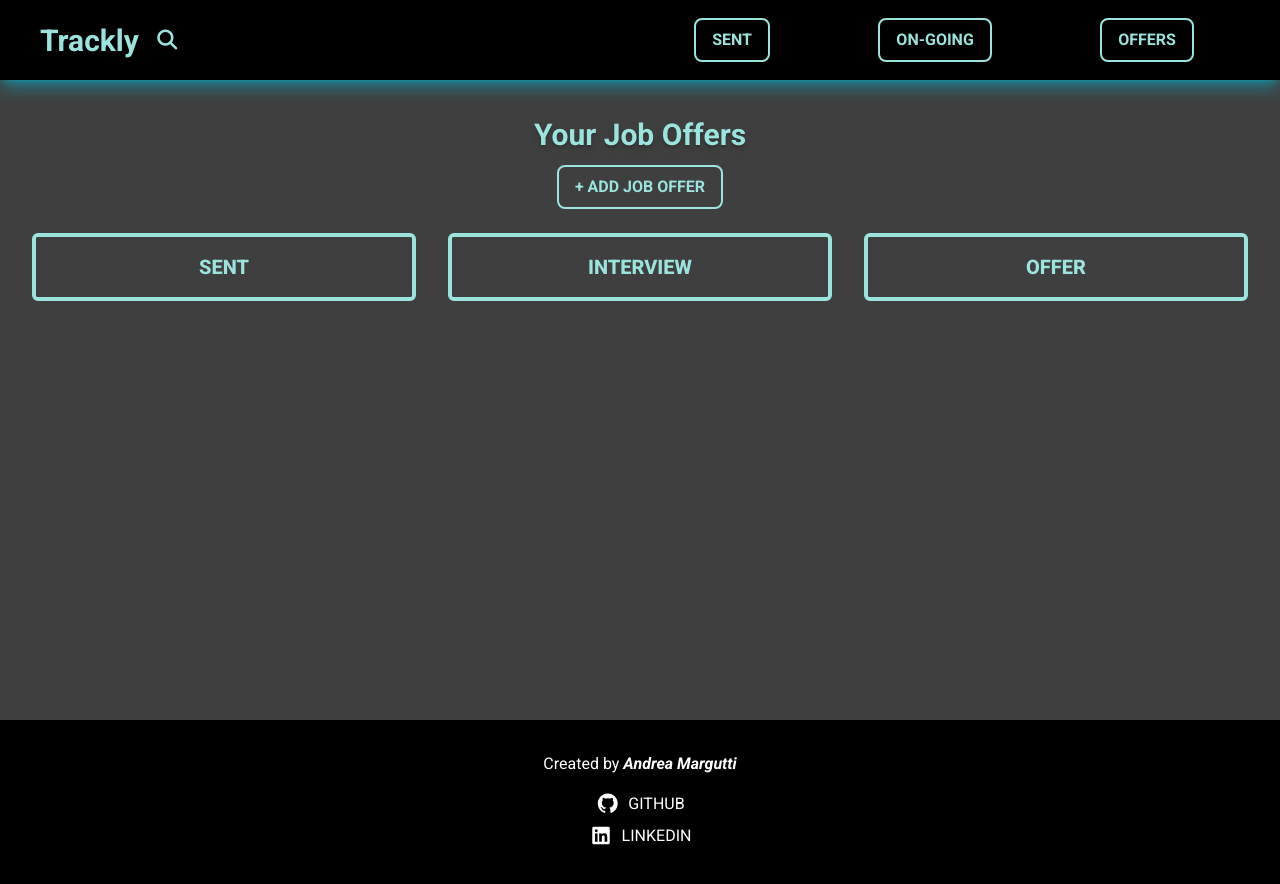
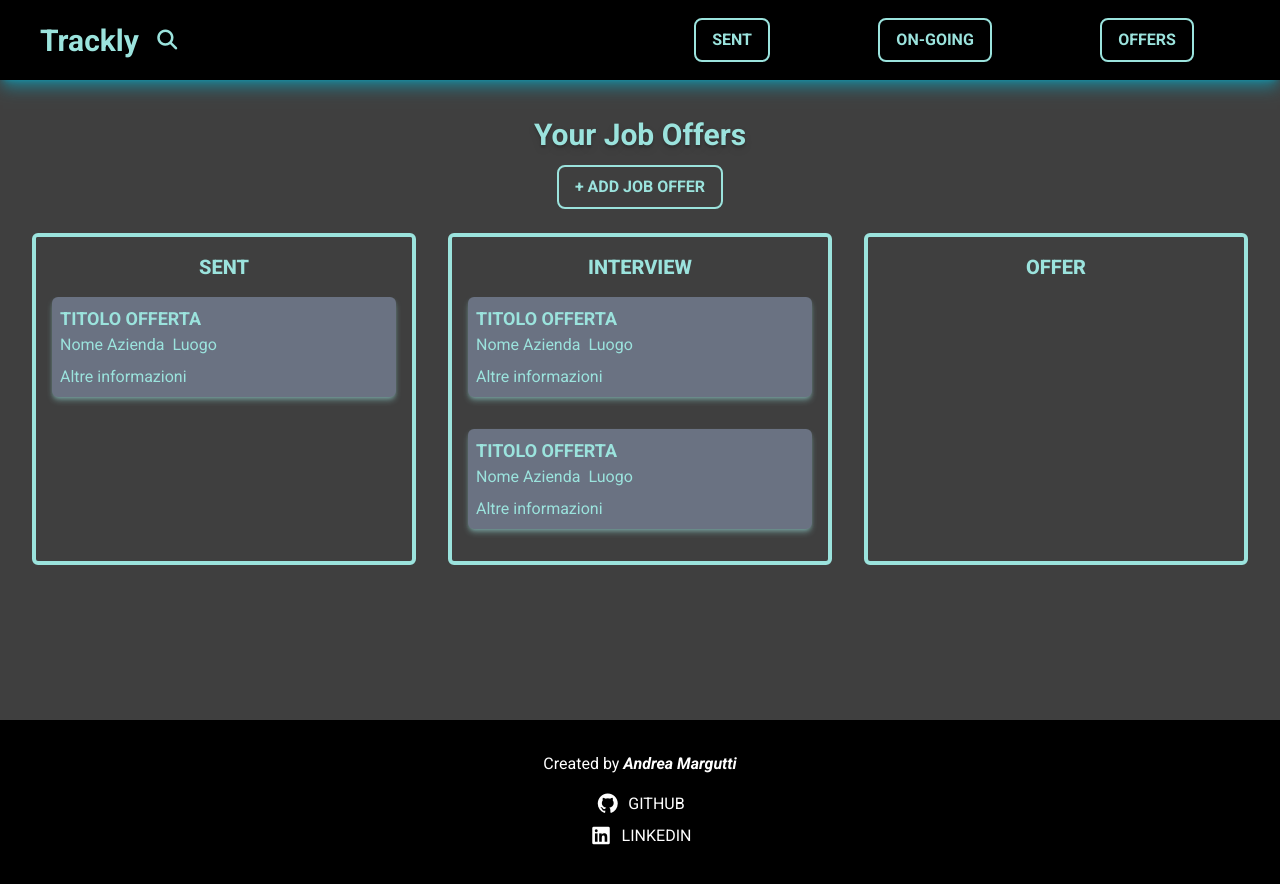
Before and after one commit to AndreaMargutti/job-tracker-react, a React (Vite) app: page / in a window 1280 px wide. Shown: the top 884 px of the page. Built offline with nearby package versions, Linux system fonts and the light colour scheme.

Commit message:
feat: add job offers data and implement job tab rendering in App component

```diff
--- a/src/App.tsx
+++ b/src/App.tsx
@@ -1,5 +1,6 @@
 import Button from "./components/Button/Button";
 import Footer from "./components/Footer/Footer";
+import JobTab from "./components/JobTab/JobTab";
 import Navbar from "./components/Navbar/Navbar";
 import Title from "./components/Title/Title";
 
@@ -9,19 +10,43 @@ const jobSections = [
   { id: 3, title: "Offer" },
 ];
 
+const jobOffers = [
+  {
+    id: 1,
+    sectionId: 1,
+    title: "Frontend Developer",
+    company: "Tech Corp",
+  },
+  {
+    id: 2,
+    sectionId: 2,
+    title: "UI/UX Designer",
+    company: "Creative Studio",
+  },
+  {
+    id: 3,
+    sectionId: 2,
+    title: "Backend Developer",
+    company: "Data Solutions",
+  },
+];
+
+function renderJobTabs(sectionId: number) {
+  return jobOffers
+    .filter((offer) => offer.sectionId === sectionId)
+    .map((offer) => <JobTab key={offer.id} />);
+}
+
 function sections() {
   return jobSections.map((section) => (
     <div className="max-h-[60vh] border-4 rounded-md text-accent-azure overflow-scroll transparent-bar">
       <h2 className="bg-base-gray sticky top-0 text-center py-4 font-extrabold uppercase text-xl">
         {section.title}
       </h2>
+      {renderJobTabs(section.id)}
     </div>
   ));
 }
-
-// TODO: implement the openModal function for the "add job offers button"
-
-const openModal = () => {};
 
 function App() {
   return (
@@ -30,12 +55,7 @@ function App() {
       <main className="min-h-[80vh] bg-base-gray">
         <div className="text-center py-6">
           <Title title="Your Job Offers" />
-          <Button
-            type="button"
-            text="+ Add Job Offer"
-            isSelected={false}
-            onSelect={() => openModal()}
-          />
+          <Button type="button" text="+ Add Job Offer" isSelected={false} />
         </div>
         <section className="grid grid-cols-3 gap-8 px-8 pb-8">
           {sections()}
```
